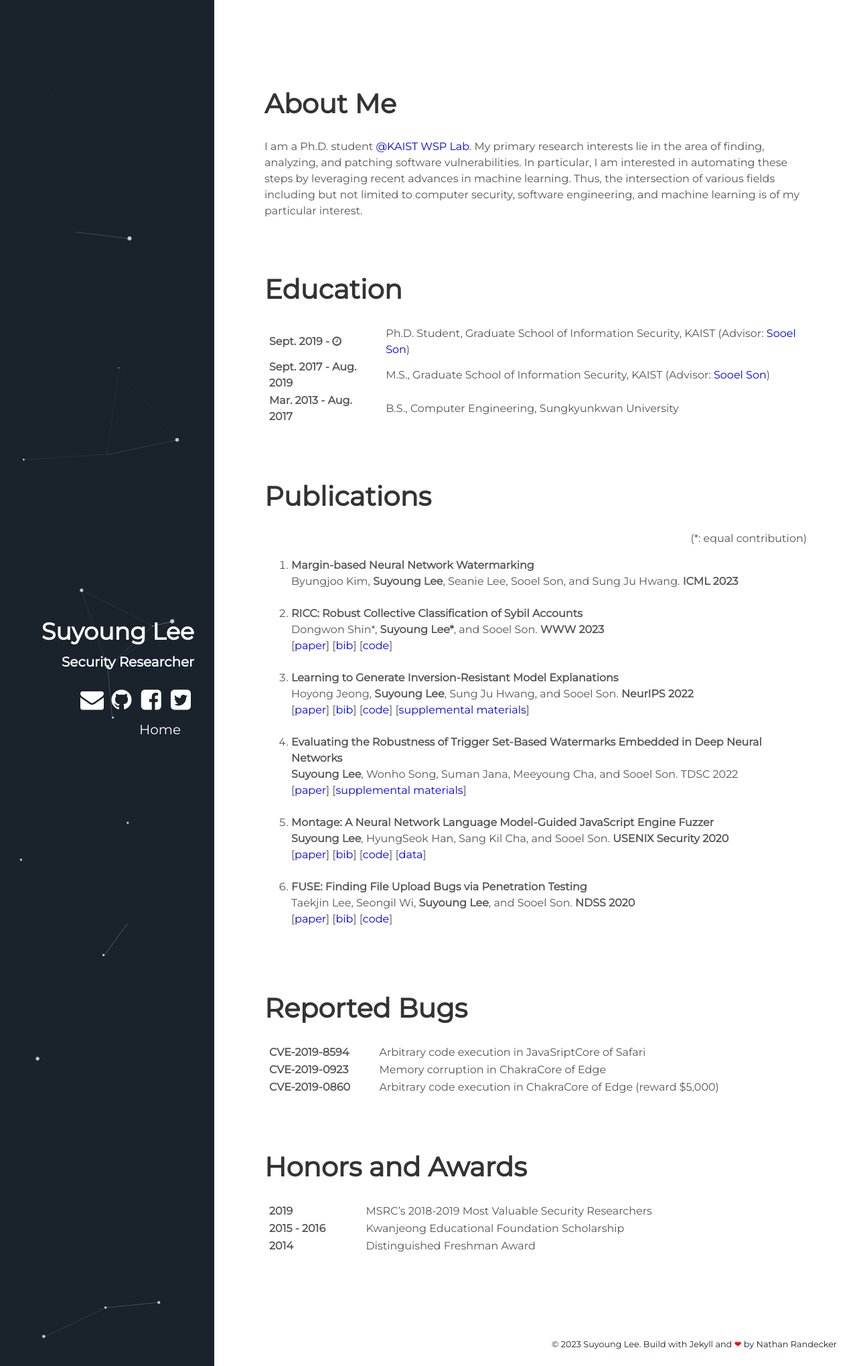
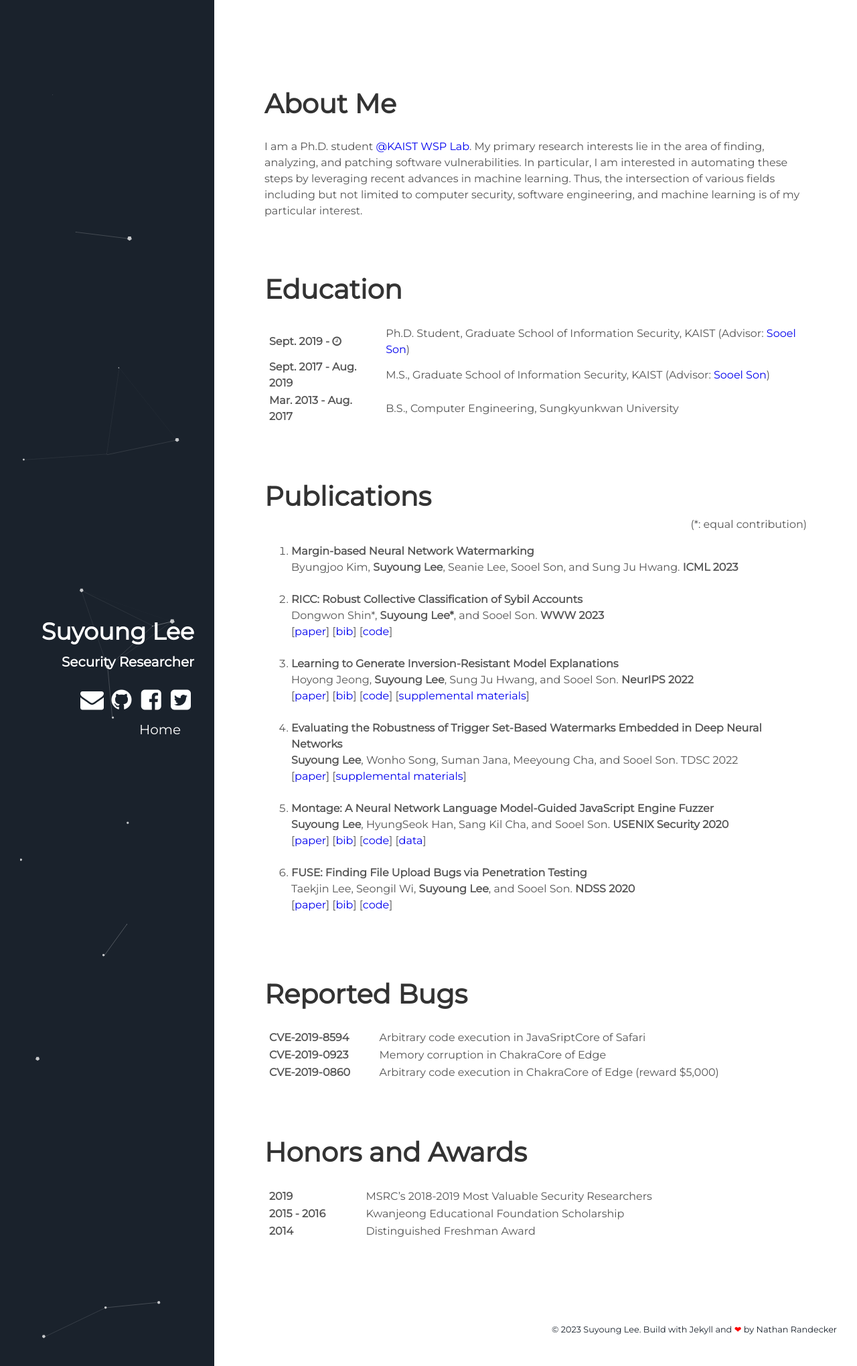
Before and after one commit to leeswimming/leeswimming.github.io, a Jekyll site: the page built from index.html, in a window 1280 px wide. Shown: the whole page at 67% size. Built offline with Jekyll 4.4.1, drawn with Linux system fonts in a browser that asks for light colours.

Commit message:
Adjust margin

```diff
--- a/_includes/sections/publications.html
+++ b/_includes/sections/publications.html
@@ -1,5 +1,5 @@
 <div class="user-details">
-  <h1> Publications </h1>
+  <h1 class="sec-pub"> Publications </h1>
 </div>
 
 <div class="row">
--- a/_sass/pages/_layout.scss
+++ b/_sass/pages/_layout.scss
@@ -90,3 +90,6 @@
     }
   }
 }
+.sec-pub {
+  margin-bottom: 0;
+}
```
